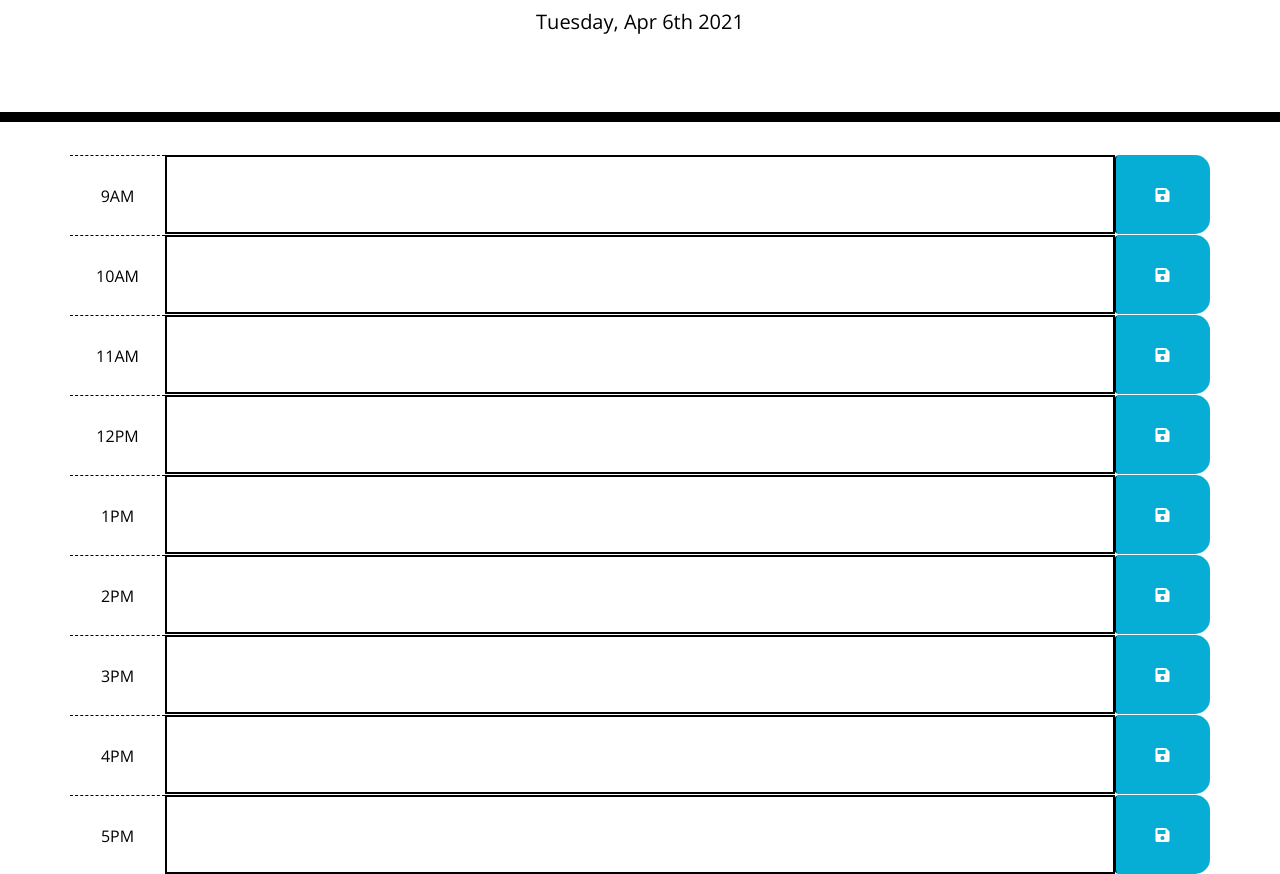
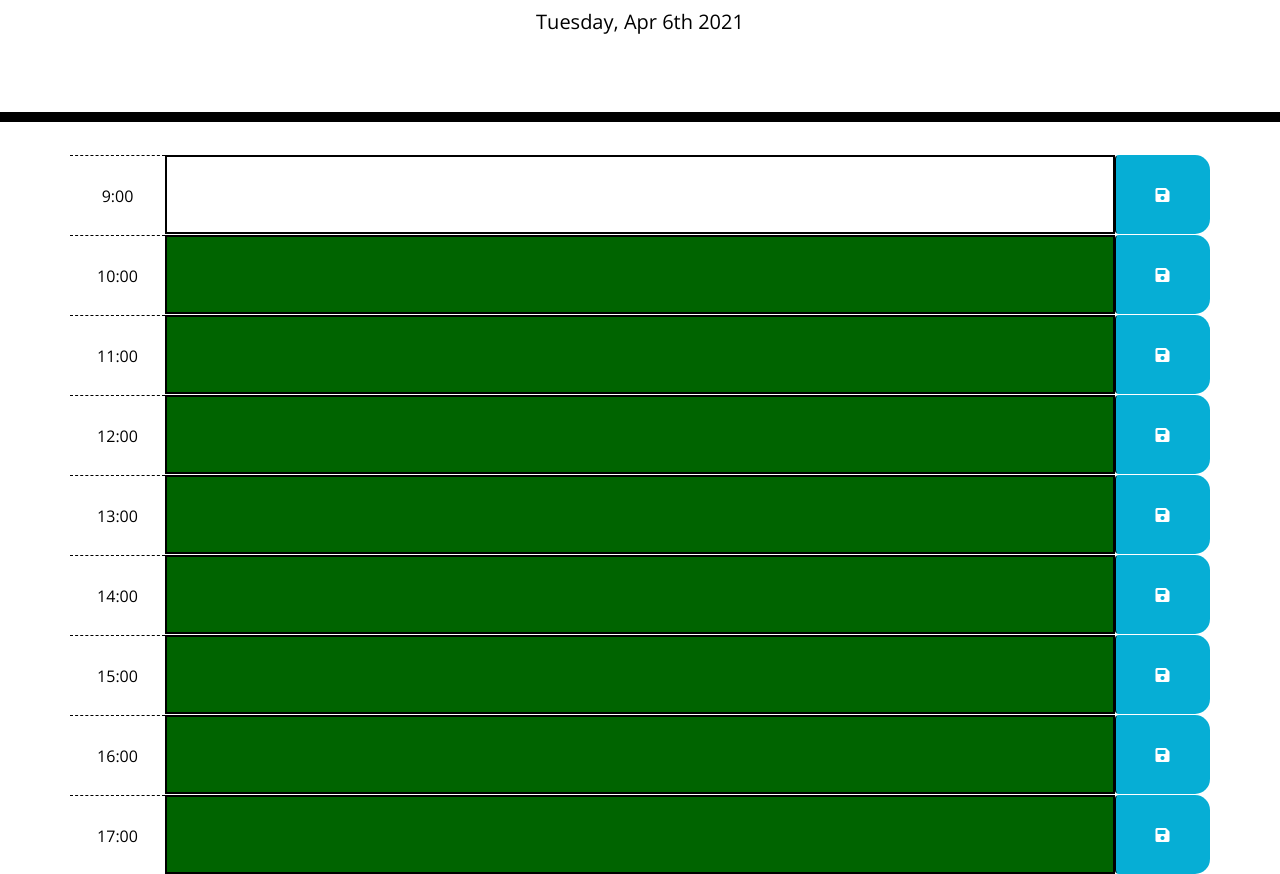
Before and after one commit to harmane4/Work-Day-Scheduler, a plain HTML site: page index.html in a window 1280 px wide. Shown: the part 182-1056 px from the top of the page. Drawn offline with nearby package versions, Linux system fonts and the light colour scheme.

Commit message:
Pushing all changes up

```diff
--- a/index.html
+++ b/index.html
@@ -33,7 +33,7 @@
       <!-- Timeblocks go here -->
       <div id="hour-9" class="row time-block">
         <div  class="col-md-1 hour">
-          9AM
+          9:00
         </div>
         <textarea id="firstTimeBlock" class="col-md-10 description">
         </textarea>
@@ -42,72 +42,72 @@
 
       <div id="hour-10" class="row time-block">
         <div class="col-md-1 hour">
-          10AM
+          10:00
         </div>
-        <textarea class="col-md-10 description">
+        <textarea id="secondTimeBlock" class="col-md-10 description">
         </textarea>
         <button class="btn saveBtn col-md-1"><i class="fas fa-save"></i></button>
       </div>
 
       <div id="hour-11" class="row time-block">
         <div class="col-md-1 hour">
-          11AM
+          11:00
         </div>
-        <textarea class="col-md-10 description">
+        <textarea id="thirdTimeBlock" class="col-md-10 description">
         </textarea>
         <button class="btn saveBtn col-md-1"><i class="fas fa-save"></i></button>
       </div>
 
       <div id="hour-12" class="row time-block">
         <div class="col-md-1 hour">
-          12PM
+          12:00
         </div>
-        <textarea class="col-md-10 description">
+        <textarea id="fourthTimeBlock" class="col-md-10 description">
         </textarea>
         <button class="btn saveBtn col-md-1"><i class="fas fa-save"></i></button>
       </div>
 
      <div id="hour-13" class="row time-block">
         <div class="col-md-1 hour">
-          1PM
+          13:00
         </div>
-        <textarea class="col-md-10 description">
+        <textarea id="fifthTimeBlock" class="col-md-10 description">
         </textarea>
         <button class="btn saveBtn col-md-1"><i class="fas fa-save"></i></button>
       </div>
 
       <div id="hour-14" class="row time-block">
         <div class="col-md-1 hour">
-          2PM
+          14:00
         </div>
-        <textarea class="col-md-10 description">
+        <textarea id="sixthTimeBlock" class="col-md-10 description">
         </textarea>
         <button class="btn saveBtn col-md-1"><i class="fas fa-save"></i></button>
       </div>
 
       <div id="hour-15" class="row time-block">
        <div class="col-md-1 hour">
-          3PM
+          15:00
         </div>
-        <textarea class="col-md-10 description">
+        <textarea id="seventhTimeBlock" class="col-md-10 description">
         </textarea>
         <button class="btn saveBtn col-md-1"><i class="fas fa-save"></i></button>
       </div>
 
       <div id="hour-16" class="row time-block">
         <div class="col-md-1 hour">
-          4PM
+          16:00
         </div>
-        <textarea class="col-md-10 description">
+        <textarea id="eighthTimeBlock" class="col-md-10 description">
         </textarea>
         <button class="btn saveBtn col-md-1"><i class="fas fa-save"></i></button>
       </div>
 
       <div id="hour-17" class="row time-block">
         <div class="col-md-1 hour">
-          5PM
+          17:00
         </div>
-        <textarea class="col-md-10 description">
+        <textarea id="ninthTimeBlock" class="col-md-10 description">
         </textarea>
         <button class="btn saveBtn col-md-1"><i class="fas fa-save"></i></button>
       </div>
--- a/script.js
+++ b/script.js
@@ -21,13 +21,13 @@ $(document).ready(function () {
     var currentTime = moment().format("h");
     console.log(currentTime);
 
-    var firstTime = localStorage.getItem("9");
+    var firstTime = localStorage.getItem("9:00");
     $("#firstTimeBlock").val(firstTime);
     if (currentTime > 9) {
       $("#firstTimeBlock").css({ "background-color": "#ccccc7" });
     }
 
-    var secondTime = localStorage.getItem("10");
+    var secondTime = localStorage.getItem("10:00");
     $("#secondTimeBlock").val(secondTime);
     if (currentTime > 10) {
       $("#secondTimeBlock").css({ "background-color": "#ccccc7" });
@@ -37,7 +37,7 @@ $(document).ready(function () {
         $("#secondTimeBlock").css({ "background-color": "#006400" });
       }
 
-    var thirdTime = localStorage.getItem("11");
+    var thirdTime = localStorage.getItem("11:00");
     $("#thirdTimeBlock").val(thirdTime);
       if (currentTime > 11) {
         $("#thirdTimeBlock").css({ "background-color": "#ccccc7" });
@@ -47,7 +47,7 @@ $(document).ready(function () {
           $("#thirdTimeBlock").css({ "background-color": "#006400" });
         }
 
-    var fourthTime = localStorage.getItem("12");
+    var fourthTime = localStorage.getItem("12:00");
     $("#fourthTimeBlock").val(fourthTime);
   if (currentTime > 12) {
         $("#fourthTimeBlock").css({ "background-color": "#ccccc7" });
@@ -57,7 +57,7 @@ $(document).ready(function () {
           $("#fourthTimeBlock").css({ "background-color": "#006400" });
         }
 
-    var fifthTime = localStorage.getItem("13");
+    var fifthTime = localStorage.getItem("13:00");
     $("#fifthTimeBlock").val(fifthTime);
     if (currentTime > 13) {
         $("#fifthTimeBlock").css({ "background-color": "#ccccc7" });
@@ -67,7 +67,7 @@ $(document).ready(function () {
           $("#fifthTimeBlock").css({ "background-color": "#006400" });
         }
 
-    var sixthTime = localStorage.getItem("14");
+    var sixthTime = localStorage.getItem("14:00");
     $("#sixthTimeBlock").val(sixthTime);
     if (currentTime > 14) {
         $("#sixthTimeBlock").css({ "background-color": "#ccccc7" });
@@ -77,7 +77,7 @@ $(document).ready(function () {
           $("#sixthTimeBlock").css({ "background-color": "#006400" });
         }
 
-    var seventhTime = localStorage.getItem("15");
+    var seventhTime = localStorage.getItem("15:00");
     $("#seventhTimeBlock").val(seventhTime);
     if (currentTime > 15) {
         $("#seventhTimeBlock").css({ "background-color": "#ccccc7" });
@@ -87,7 +87,7 @@ $(document).ready(function () {
           $("#seventhTimeBlock").css({ "background-color": "#006400" });
         }
 
-    var eighthTime = localStorage.getItem("16");
+    var eighthTime = localStorage.getItem("16:00");
     $("#eighthTimeBlock").val(eighthTime);
     if (currentTime > 16) {
         $("#eighthTimeBlock").css({ "background-color": "#ccccc7" });
@@ -97,7 +97,7 @@ $(document).ready(function () {
           $("#eighthTimeBlock").css({ "background-color": "#006400" });
         }
 
-    var ninthTime = localStorage.getItem("17");
+    var ninthTime = localStorage.getItem("17:00");
     $("#ninthTimeBlock").val(ninthTime);
     if (currentTime > 17) {
         $("#ninthTimeBlock").css({ "background-color": "#ccccc7" });
```
Also changed, not shown: assets/images/WorkSchedulerScreenShot.png (added), 2 other files.
